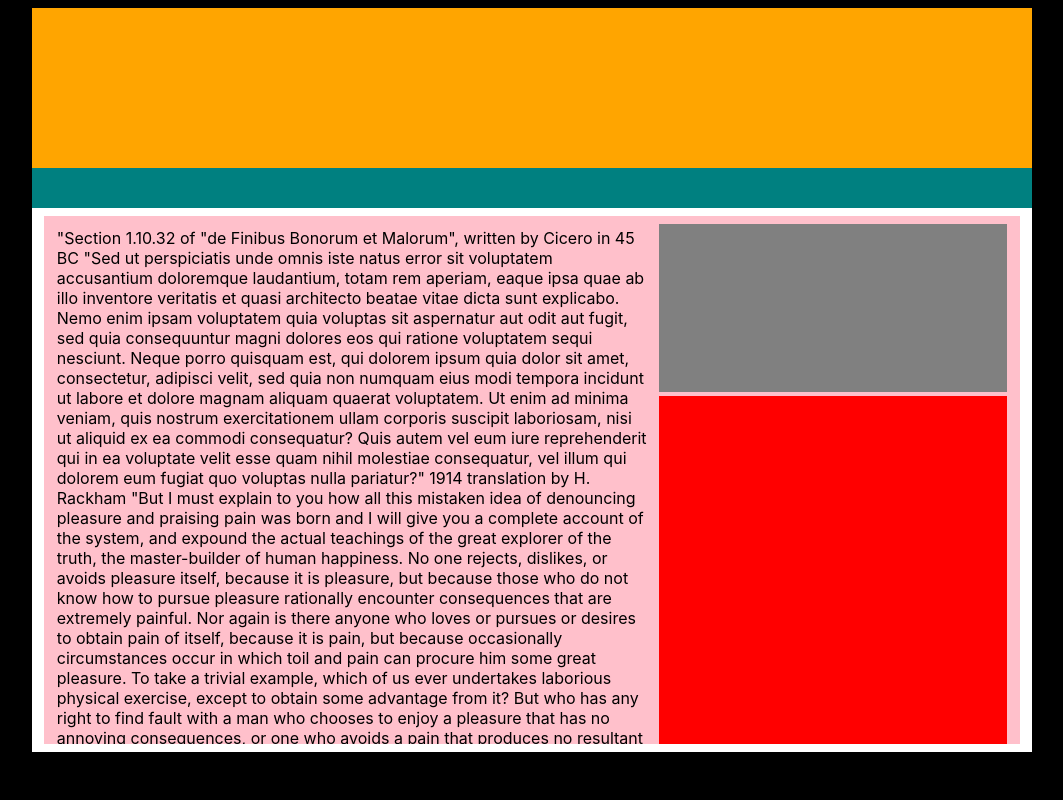
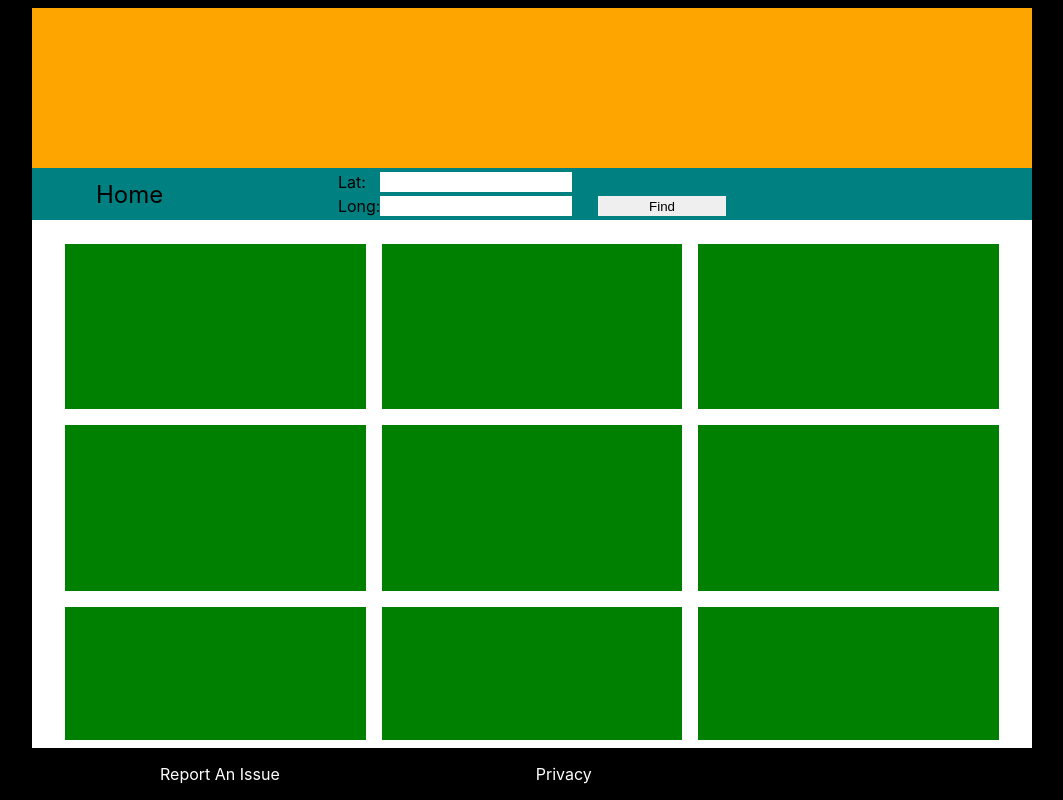
Before and after one commit to rosscarnegie/project-2_whoot, a React (Create React App) app: page / in a window 1280 px wide. Shown: the whole page, without its empty margins (108-1171 px from the left). Built offline with nearby package versions, Linux system fonts and the light colour scheme.

Commit message:
added form and more components

```diff
--- a/src/App.css
+++ b/src/App.css
@@ -2,6 +2,10 @@
   padding: 0;
   margin: 0;
   border: none}
+
+  .main, .picture, .factsAndSightings {
+    border-radius: 10px;
+  }
 
 .appFrame {
   background: white;
@@ -21,7 +25,7 @@ main {
   border-right:   2vw;
   border-style:   solid;
   border-color: white;
-  height:         62vh;
+  height:         60vh;
   padding:        1vh 2vw 2vh 2vw;
   overflow:       scroll;
   display: grid}
@@ -29,7 +33,7 @@ main {
 @media screen and (min-width: 680px) {
 
   main {
-    height: 64vh;}
+    height: 62vh;}
   }
 
 @media screen and (min-width: 1200px) {
--- a/src/App.js
+++ b/src/App.js
@@ -13,8 +13,8 @@ function App() {
         <Cover />
         <NavBar/>
       </header>
-      {/*<ThumbNailsList />*/}
-        <InfoSheet/>
+      {/*<InfoSheet/>*/}
+      <ThumbNailsList />
         <Footer />
     </div>);
 }
--- a/src/Components/FactsAndSightings/FactsAndSightings.css
+++ b/src/Components/FactsAndSightings/FactsAndSightings.css
@@ -8,7 +8,7 @@
     @media screen and (min-width: 680px) {
 
 .factsAndSightings {
-    height: 44vh;
+    height: 42vh;
     grid-area: 2 / 2 / 3 / 3;
     margin-left: 1vh;
     margin-top: 0.5vh}
@@ -16,6 +16,7 @@
 
 @media screen and (min-width: 1200px) {
 .factsAndSightings {
+    height: 40vh;
     margin-left: 1vh;
     margin-right: 0;
     height: 2fr;}}
--- a/src/Components/Footer/Footer.css
+++ b/src/Components/Footer/Footer.css
@@ -1,8 +1,24 @@
 footer {
     background: black;
-    height: 7vh}
+    height: 7vh;
+    color: white;
+    display: flex;
+    flex-wrap: wrap;
+  }
+  footer ul {
+    display: inline-block;
+    width: 100%;
+    font-size: 2vh;
+}
+
+  footer ul li {
+    display: inline-block;
+    width: auto;
+    font-size: 2vh;
+    padding: 2vh 10vw 1vh 10vw
+}
 
     @media screen and (min-width: 680px) {
         footer {
-          height: 5vh}
+          height: 6vh}
         }
--- a/src/Components/Footer/Footer.js
+++ b/src/Components/Footer/Footer.js
@@ -4,7 +4,12 @@ import './Footer.css'
 let  Footer = () => {
 
     return (
-        <footer></footer>
+        <footer>
+            <ul>
+                <li>Report An Issue</li>
+                <li>Privacy</li>
+            </ul>
+        </footer>
     )
 }
 
--- a/src/Components/NavBar/NavBar.css
+++ b/src/Components/NavBar/NavBar.css
@@ -1,9 +1,20 @@
 nav {
     background: teal;
-    height: 7vh}
+    height: 7vh;
+    display: grid;
+    grid-template-columns: 1fr 1fr 1fr;
+    padding-top: 0.5vh;
+}
+
+nav ul {
+    Display: inline-block;
+    font-size: 3vh;
+    padding: 1vh 5vw 1vh 5vw;
+    list-style: none;
+}
 
 @media screen and (min-width: 680px) {
     nav {
-        height: 5vh
+        height: 6vh
     }
 }
--- a/src/Components/NavBar/NavBar.js
+++ b/src/Components/NavBar/NavBar.js
@@ -1,10 +1,12 @@
 import React from 'react';
+import SearchForm from '../SearchForm/SearchForm'
 import './NavBar.css'
 
 let  NavBar = () => {
 
     return (
-        <nav></nav>
+        <nav><ul><li>Home</li></ul>
+        <SearchForm /></nav>
     )
 }
 
--- /dev/null
+++ b/src/Components/SearchForm/SearchForm.css
@@ -0,0 +1,14 @@
+form {display: grid;
+grid-template-columns: 1fr 1fr 1fr;
+grid-template-rows: 1fr 1fr;
+font-size: 2vh;}
+
+input {height: 2.5vh;
+        width: 15vw;}
+
+#searchButton{
+    width: 10vw;
+    margin-left: 2vw;
+    grid-row-start: }
+
+label {grid-column-start: 1}
--- a/src/Components/SearchForm/SearchForm.js
+++ b/src/Components/SearchForm/SearchForm.js
@@ -0,0 +1,17 @@
+import React from 'react';
+import './SearchForm.css'
+
+let  SearchForm = () => {
+
+    return (
+       <form>
+            <label>Lat: </label>
+            <input type='text'></input>
+            <label>Long: </label>
+            <input type='text'></input>
+            <input type='submit' value="Find" id="searchButton"></input>
+        </form>
+    )
+}
+
+export default SearchForm;
```
